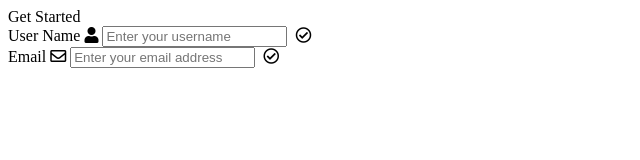
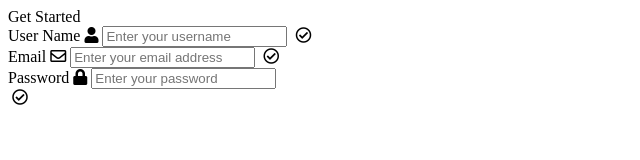
Before and after one commit to RonenTGreat/Form-Validation, a plain HTML site: page index.html in a window 1280 px wide. Shown: the whole page, without its empty margins (0-640 px from the left). Drawn offline with Linux system fonts and the light colour scheme.

Commit message:
completed: password input

```diff
--- a/index.html
+++ b/index.html
@@ -46,8 +46,19 @@
           <div class="error"></div>
         </div>
         <div>
+          <label for="password">Password</label>
+          <i class="fas fa-lock"></i>
 
+          <input
+            type="password"
+            name="password"
+            id="password"
+            placeholder="Enter your password"
+          />
         </div>
+        <i class="fas fa-exlamation-circle failure-icon"></i>
+        <i class="far fa-check-circle success-icon"></i>
+        <div class="error"></div>
       </form>
     </div>
 
```
